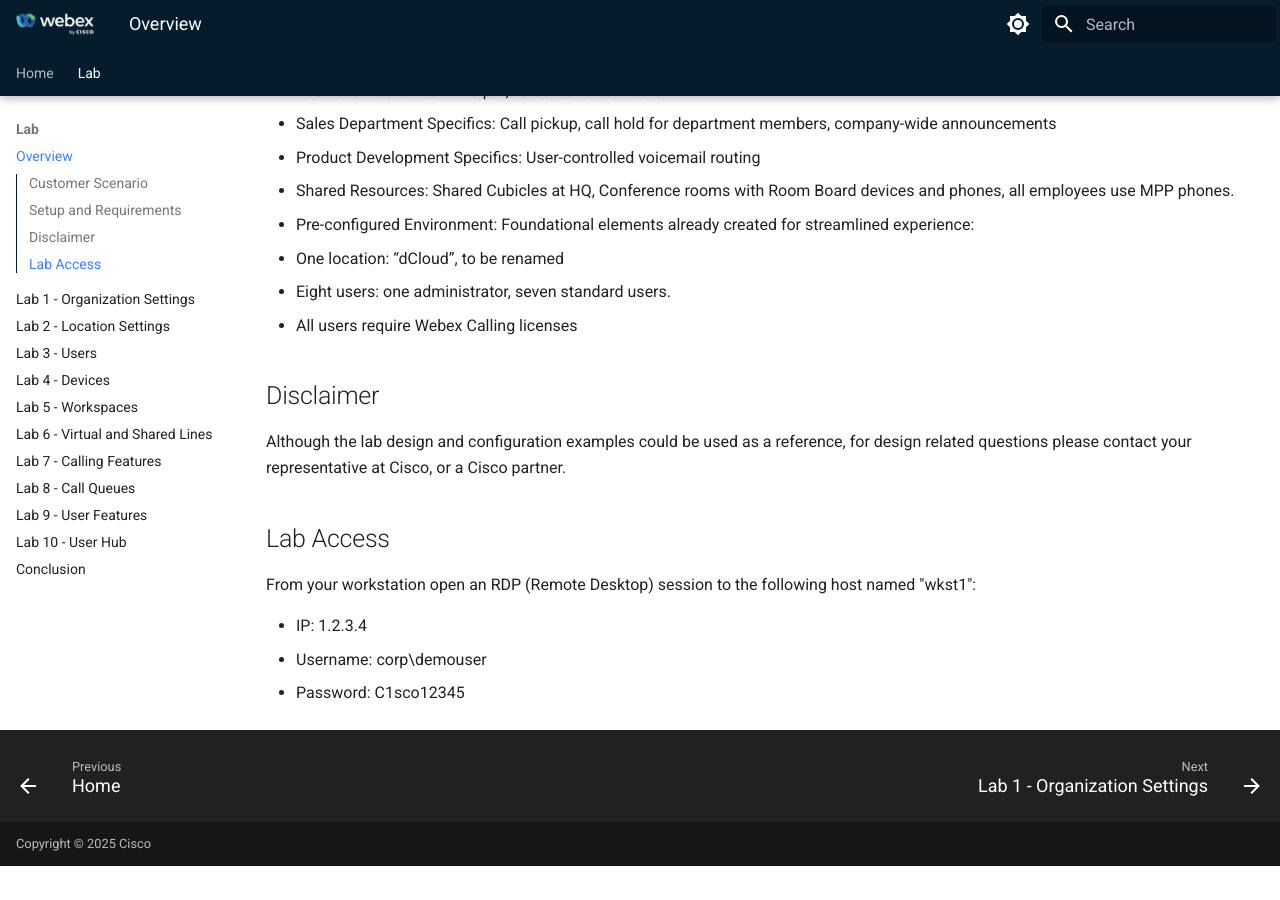
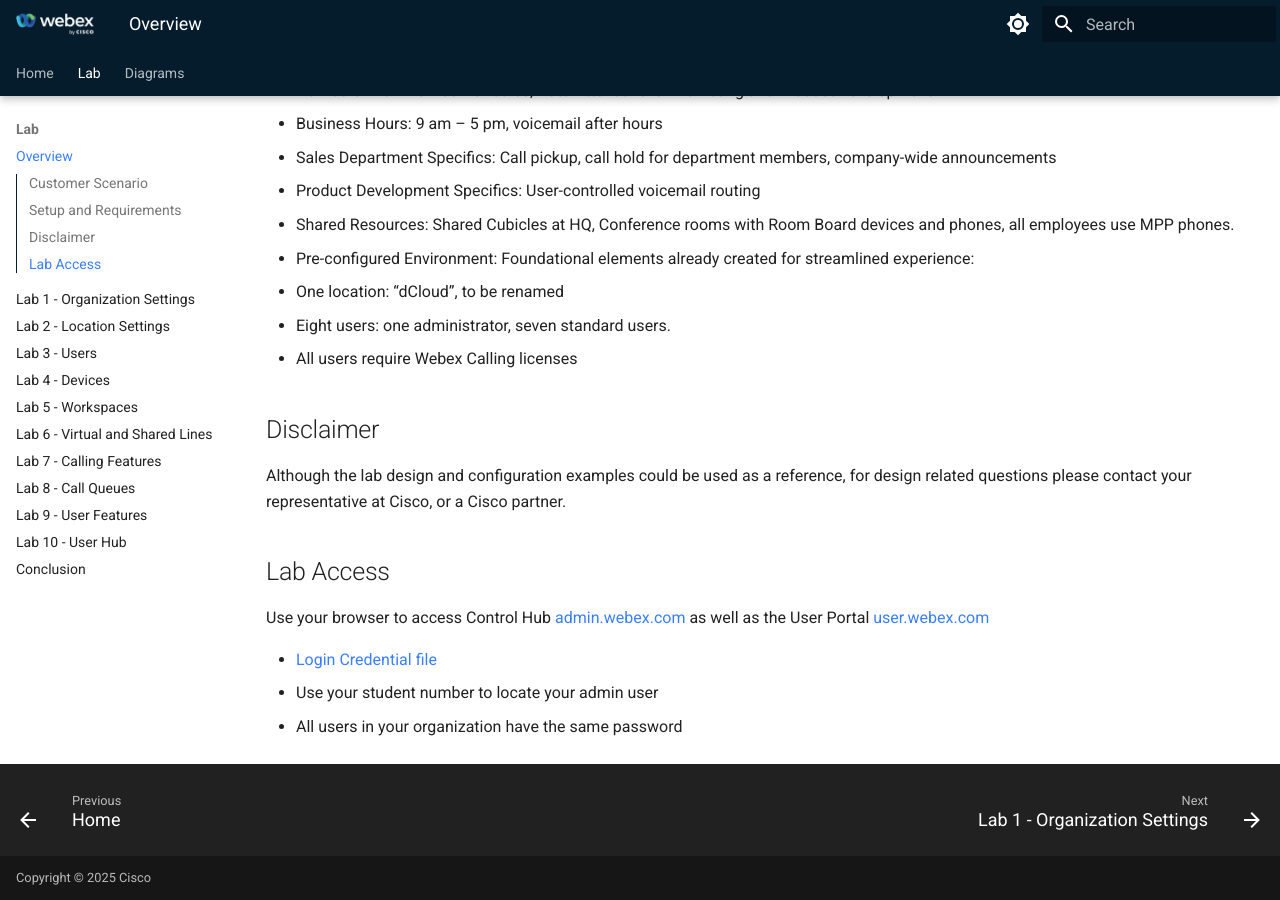
Before and after one commit to WebexCC-SA/LAB-1251, an MkDocs documentation site: the page built from docs/overview.md, in a window 1280 px wide and 900 px high, scrolled down 1113 px. Built offline with MkDocs 1.6.1 and Material for MkDocs 9.7.7, drawn with Linux system fonts in a browser that asks for light colours; before the commit the page ends 1979 px from its top, so only the background shows below that; some of the changed text lies outside the part shown.

Commit message:
almost finished lab

```diff
--- a/docs/overview.md
+++ b/docs/overview.md
@@ -10,7 +10,8 @@
 - Access URLs and Login
 
     * Use specified URLs (e.g., [admin.webex.com](https://admin.webex.com)) for portals
-    * Instructor-provided login credentials
+    * Download the [Login Credential file](assets/Wx1_WxC_StudentCredentials.xlsx), you will be asigned a student number
+    * All users have the same password
     * Ensure correct login for each task
     * Green text = Online navigation for the portal in use
 
@@ -52,8 +53,8 @@
 
 ## Lab Access
 
-From your workstation open an RDP (Remote Desktop) session to the following host named "wkst1":
+Use your browser to access Control Hub  [admin.webex.com](https://admin.webex.com) as well as the User Portal [user.webex.com](https://user.webex.com)
 
-- IP: 1.2.3.4
-- Username: corp\demouser
-- Password: C1sco12345
+- [Login Credential file](assets/Wx1_WxC_StudentCredentials.xlsx)
+- Use your student number to locate your admin user
+- All users in your organization have the same password
--- a/mkdocs.yml
+++ b/mkdocs.yml
@@ -99,7 +99,7 @@
       - Lab 9 - User Features: lab09_AdmCtrlUserFeatures.md
       - Lab 10 - User Hub: lab10_UserHub.md
       - Conclusion: conclusion.md
- # - Topologies: topologies.md
+  - Diagrams: topologies.md
  # - How to use this guide:
  #     - Setting up and using the tool:
  #       - Initial Setup: howToUse/initialSetup.md
```
Also changed, not shown: docs/topologies.md (+11 -2 lines), 1 other file.
